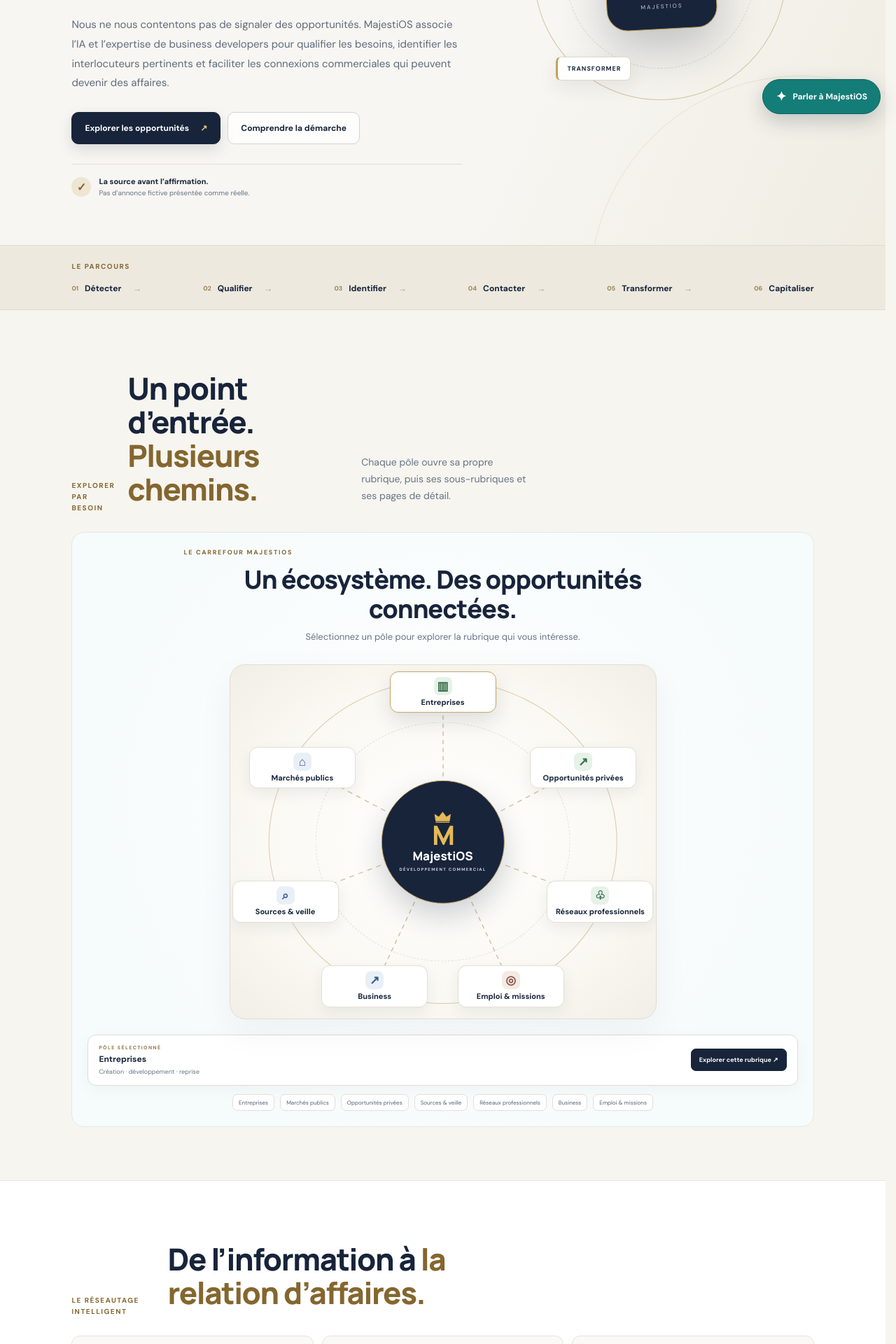
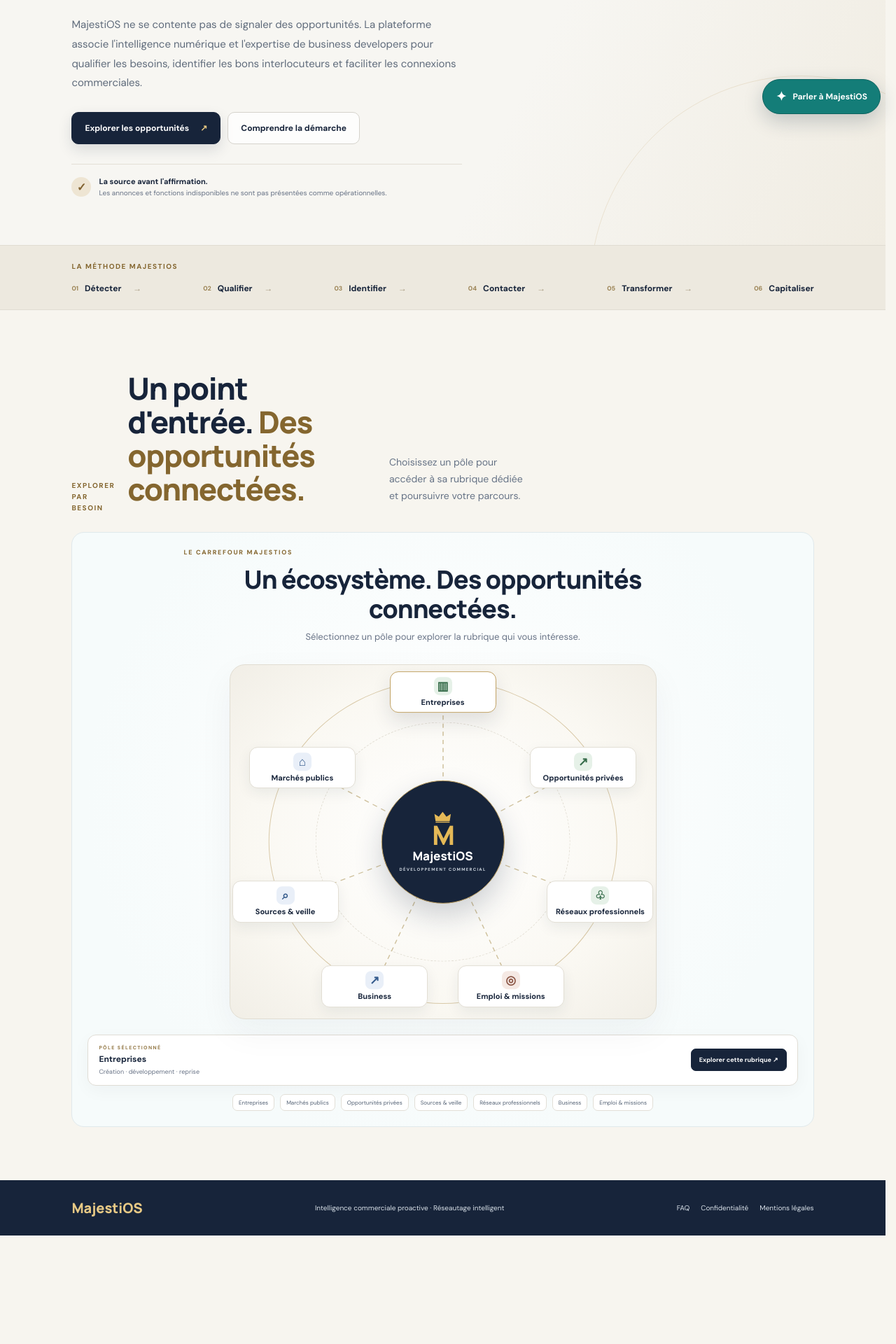
Before and after one commit to Chexpeer/Majestios, a Next.js app: page / in a window 1280 px wide. Shown: the part 617-2537 px from the top of the page at 70% size. After the commit the page ends 2382 px from the top, so only its background shows below. Built offline with nearby package versions, Linux system fonts and the light colour scheme.

Commit message:
feat(home): center homepage on MajestiOS concept and interactive map

```diff
--- a/src/app/page.tsx
+++ b/src/app/page.tsx
@@ -5,32 +5,97 @@ import MajestiOSOpportunityMap from "@/components/majestic-opportunity-map";
 
 export const metadata = {
   title: "MajestiOS — Intelligence commerciale proactive",
-  description: "Détecter, qualifier et transformer les opportunités commerciales grâce à une navigation structurée et des sources vérifiables."
+  description:
+    "Détecter, qualifier et transformer les opportunités commerciales grâce à l'intelligence numérique et au réseautage intelligent.",
 };
 
-const pillars = [
-  { number: "01", title: "Détecter", text: "Faire émerger des marchés, des entreprises et des signaux pertinents." },
-  { number: "02", title: "Qualifier", text: "Vérifier la source, le contexte et l’adéquation avec votre activité." },
-  { number: "03", title: "Transformer", text: "Préparer une prise de contact et capitaliser sur chaque retour." }
+const mission = [
+  "Détecter",
+  "Qualifier",
+  "Identifier",
+  "Contacter",
+  "Transformer",
+  "Capitaliser",
 ];
 
 export default function HomePage() {
-  return <main className="home-redesign">
+  return (
+    <main className="home-redesign">
       <PublicHeader />
       <AnnouncementTicker />
+
       <section className="home-hero-redesign">
         <div className="hero-copy">
-        <span className="eyebrow"><i /> INTELLIGENCE COMMERCIALE PROACTIVE</span>
-        <h1>Le réseautage intelligent au service de votre développement commercial<span>.</span></h1>
-        <p>Nous ne nous contentons pas de signaler des opportunités. MajestiOS associe l’IA et l’expertise de business developers pour qualifier les besoins, identifier les interlocuteurs pertinents et faciliter les connexions commerciales qui peuvent devenir des affaires.</p>
-        <div className="hero-actions"><Link className="button-primary" href="/opportunites">Explorer les opportunités <span>↗</span></Link><Link className="button-secondary" href="/comprendre/concept">Comprendre la démarche</Link></div>
-        <div className="hero-trust"><span className="trust-mark">✓</span><span><strong>La source avant l’affirmation.</strong><small>Pas d’annonce fictive présentée comme réelle.</small></span></div>
+          <span className="eyebrow">
+            <i /> INTELLIGENCE COMMERCIALE PROACTIVE
+          </span>
+          <h1>
+            Le réseautage intelligent au service de votre développement
+            commercial<span>.</span>
+          </h1>
+          <p>
+            MajestiOS ne se contente pas de signaler des opportunités. La
+            plateforme associe l'intelligence numérique et l'expertise de
+            business developers pour qualifier les besoins, identifier les bons
+            interlocuteurs et faciliter les connexions commerciales.
+          </p>
+          <div className="hero-actions">
+            <Link className="button-primary" href="/opportunites">
+              Explorer les opportunités <span aria-hidden="true">↗</span>
+            </Link>
+            <Link className="button-secondary" href="/comprendre/concept">
+              Comprendre la démarche
+            </Link>
           </div>
-      <div className="hero-visual" aria-label="Le parcours MajestiOS"><div className="visual-orbit orbit-one" /><div className="visual-orbit orbit-two" /><div className="visual-core"><span>✦</span><strong>M</strong><small>MAJESTIOS</small></div><div className="visual-node node-one">DÉTECTER</div><div className="visual-node node-two">QUALIFIER</div><div className="visual-node node-three">TRANSFORMER</div></div>
+          <div className="hero-trust">
+            <span className="trust-mark" aria-hidden="true">✓</span>
+            <span>
+              <strong>La source avant l'affirmation.</strong>
+              <small>
+                Les annonces et fonctions indisponibles ne sont pas présentées
+                comme opérationnelles.
+              </small>
+            </span>
+          </div>
+        </div>
       </section>
-    <section className="mission-strip"><span className="eyebrow">LE PARCOURS</span><div>{["Détecter","Qualifier","Identifier","Contacter","Transformer","Capitaliser"].map((step,index)=><span key={step}><b>{String(index+1).padStart(2,"0")}</b>{step}{index<5?<i>→</i>:null}</span>)}</div></section>
-    <section className="home-map-section"><div className="section-heading"><span className="eyebrow">EXPLORER PAR BESOIN</span><h2>Un point d’entrée. <em>Plusieurs chemins.</em></h2><p>Chaque pôle ouvre sa propre rubrique, puis ses sous-rubriques et ses pages de détail.</p></div><MajestiOSOpportunityMap /></section>
-    <section className="pillars-section"><div className="section-heading"><span className="eyebrow">LE RÉSEAUTAGE INTELLIGENT</span><h2>De l’information à <em>la relation d’affaires.</em></h2></div><div className="pillars-grid">{pillars.map((pillar)=><article className="pillar-card" key={pillar.number}><span>{pillar.number}</span><h3>{pillar.title}</h3><p>{pillar.text}</p></article>)}</div></section>
-    <footer className="redesign-footer"><Link href="/" className="footer-brand">MajestiOS</Link><span>© MajestiOS · Version de refonte indépendante</span><nav><Link href="/comprendre/faq">FAQ</Link><Link href="/confidentialite">Confidentialité</Link><Link href="/mentions-legales">Mentions légales</Link></nav></footer>
-  </main>;
+
+      <section className="mission-strip" aria-label="Les six étapes MajestiOS">
+        <span className="eyebrow">LA MÉTHODE MAJESTIOS</span>
+        <div>
+          {mission.map((step, index) => (
+            <span key={step}>
+              <b>{String(index + 1).padStart(2, "0")}</b>
+              {step}
+              {index < mission.length - 1 ? <i aria-hidden="true">→</i> : null}
+            </span>
+          ))}
+        </div>
+      </section>
+
+      <section className="home-map-section" aria-label="Explorer les rubriques MajestiOS">
+        <div className="section-heading">
+          <span className="eyebrow">EXPLORER PAR BESOIN</span>
+          <h2>
+            Un point d'entrée. <em>Des opportunités connectées.</em>
+          </h2>
+          <p>
+            Choisissez un pôle pour accéder à sa rubrique dédiée et poursuivre
+            votre parcours.
+          </p>
+        </div>
+        <MajestiOSOpportunityMap />
+      </section>
+
+      <footer className="redesign-footer">
+        <Link href="/" className="footer-brand">MajestiOS</Link>
+        <span>Intelligence commerciale proactive · Réseautage intelligent</span>
+        <nav aria-label="Liens de pied de page">
+          <Link href="/comprendre/faq">FAQ</Link>
+          <Link href="/confidentialite">Confidentialité</Link>
+          <Link href="/mentions-legales">Mentions légales</Link>
+        </nav>
+      </footer>
+    </main>
+  );
 }
```
Lines whose indentation alone changed are shown as unchanged.
